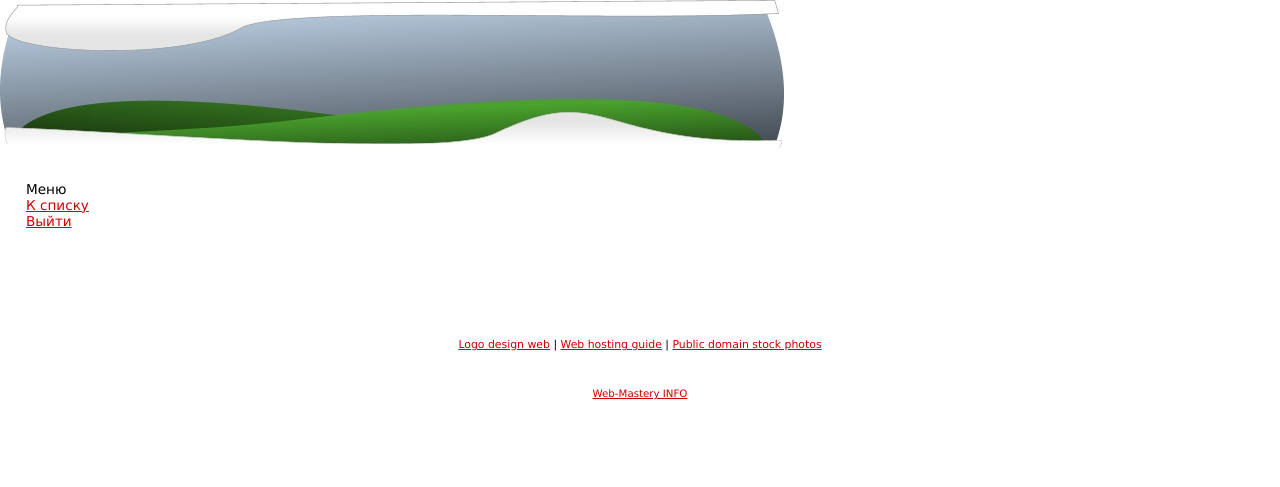
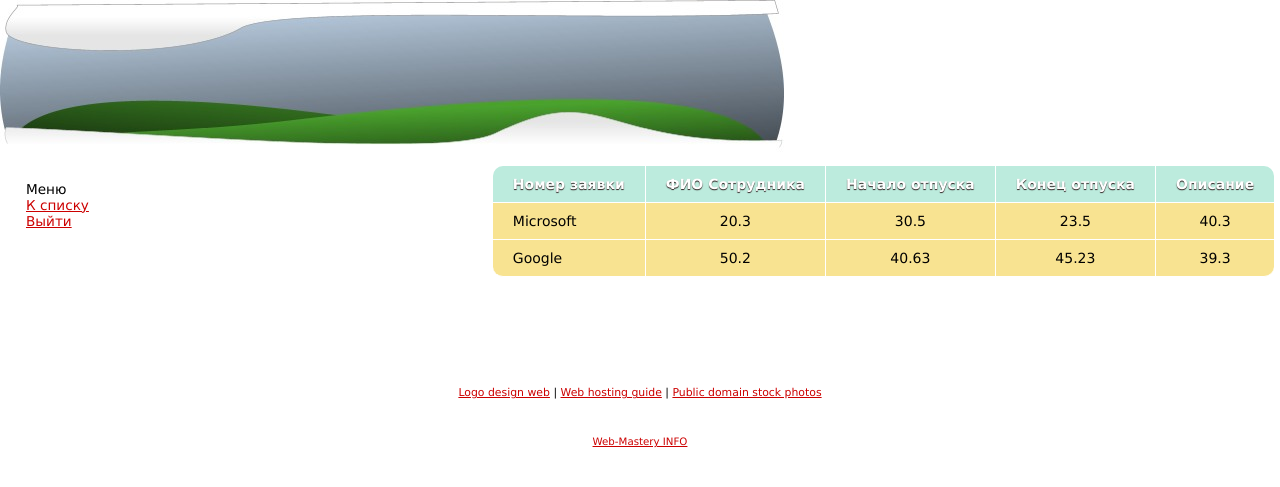
Before and after one commit to dimmkan/efko, a PHP site: page / in a window 1280 px wide; the page is wider, and only the part inside the window is pictured. Shown: the top 487 px of that part. Run offline with PHP 8.4, Linux system fonts and the light colour scheme; the visitor is signed in with stand-in values (Sample User, id 1).

Commit message:
Добавил таблицу для вывода списка заявок

```diff
--- a/includes/styles/styleListLA/la_style.css
+++ b/includes/styles/styleListLA/la_style.css
@@ -56,3 +56,45 @@ a {
 a:hover{
 text-decoration: underline;
 }
+
+.table {
+	font-family: "Lucida Sans Unicode", "Lucida Grande", Sans-Serif;
+	font-size: 14px;
+	border-radius: 10px;
+	border-spacing: 0;
+	text-align: center;
+}
+.th {
+	background: #BCEBDD;
+	color: white;
+	text-shadow: 0 1px 1px #2D2020;
+	padding: 10px 20px;
+}
+.th, .td {
+	border-style: solid;
+	border-width: 0 1px 1px 0;
+	border-color: white;
+}
+.th:first-child, .td:first-child {
+	text-align: left;
+}
+.th:first-child {
+	border-top-left-radius: 10px;
+}
+.th:last-child {
+	border-top-right-radius: 10px;
+	border-right: none;
+}
+.td {
+	padding: 10px 20px;
+	background: #F8E391;
+}
+.tr:last-child .td:first-child {
+	border-radius: 0 0 0 10px;
+}
+.tr:last-child .td:last-child {
+	border-radius: 0 0 10px 0;
+}
+.tr .td:last-child {
+	border-right: none;
+}
--- a/templates/viewLeaveApplication.php
+++ b/templates/viewLeaveApplication.php
@@ -17,15 +17,37 @@
         <td colspan="3"  >
     <tr>
         <td valign="top" colspan="4">
-            <table width="90%" border="0" cellspacing="25">
+            <table width="200%" border="0" cellspacing="25">
                 <tr>
                     <td width="8%" valign="top"><img src="../includes/styles/styleListLA/single_pixel.gif" width="140" height="1"><br>
                         <p>Меню<br>
                             <a  class="menu" href="../index.php?action=listLA">К списку</a><br>
                             <a  class="menu" href="../index.php?action=logout">Выйти</a> </p>
                     </td>
-                    <td width="92%">
-
+                    <td align="center" width="92%">
+                        <table class="table">
+                            <tr class="tr">
+                                <th class="th">Номер заявки</th>
+                                <th class="th">ФИО Сотрудника</th>
+                                <th class="th">Начало отпуска</th>
+                                <th class="th">Конец отпуска</th>
+                                <th class="th">Описание</th>
+                            </tr>
+                            <tr class="tr">
+                                <td class="td">Microsoft</td>
+                                <td class="td">20.3</td>
+                                <td class="td">30.5</td>
+                                <td class="td">23.5</td>
+                                <td class="td">40.3</td>
+                            </tr>
+                            <tr class="tr">
+                                <td class="td">Google</td>
+                                <td class="td">50.2</td>
+                                <td class="td">40.63</td>
+                                <td class="td">45.23</td>
+                                <td class="td">39.3</td>
+                            </tr>
+                        </table>
                     </td>
                 </tr>
             </table>
```
